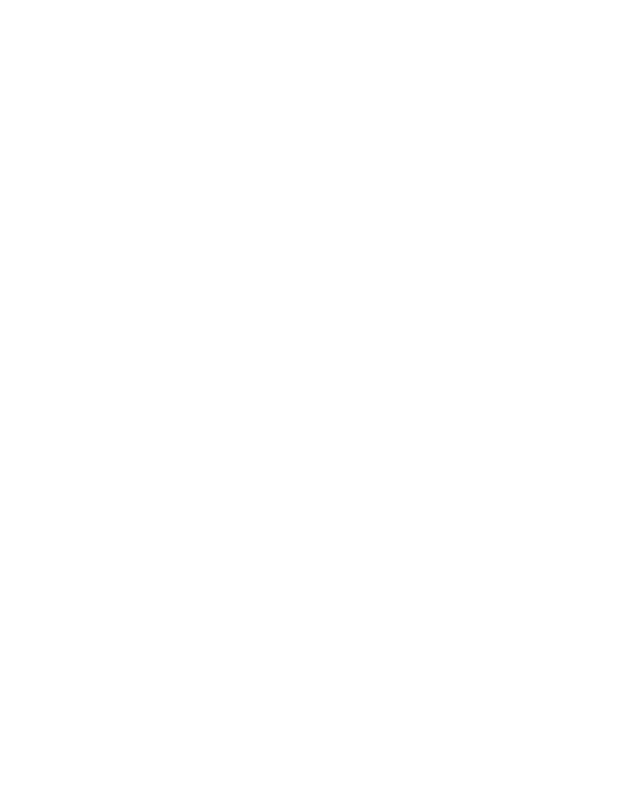
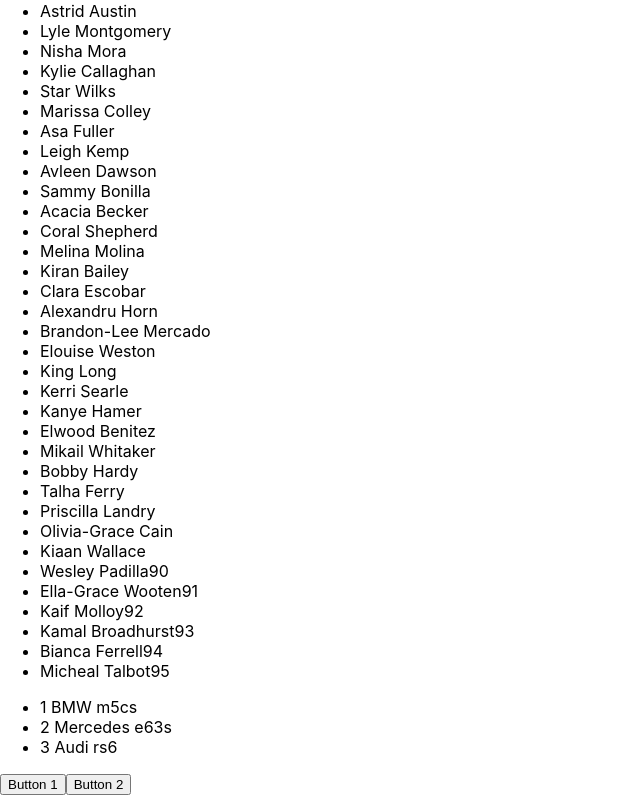
Before and after one commit to AlexAbrello/micro-tasks, a React (Create React App) app: page / in a window 1280 px wide. Shown: the part 1524-2319 px from the top of the page, without its empty margins (0-640 px from the left). Before the commit the page ends 1228 px from the top, so only its background shows below. Built offline with nearby package versions, Linux system fonts and the light colour scheme.

Commit message:
added buttons

```diff
--- a/src/App.tsx
+++ b/src/App.tsx
@@ -2,6 +2,7 @@
 import './App.css';
 import Tasks from './Tasks';
 import {CarsTable} from "./CarsTable";
+import {Button} from "./Button";
 
 
 // Hi Guys!
@@ -134,11 +135,17 @@
         ]
     }
 
+    const clickHandler = (text: string) => {
+        console.log(text)
+    }
+
     return (
-        <div className="App">
+        <div>
             <Tasks title={data1.title} tasks={data1.tasks} students={data1.students} />
             <Tasks title={data2.title} tasks={data2.tasks} students={data2.students} />
             <CarsTable tableData={topCars}/>
+            <Button name={'Button 1'} callBack={() => clickHandler('first button')}/>
+            <Button name={'Button 2'} callBack={() => clickHandler('second button')}/>
         </div>
     );
 }
--- /dev/null
+++ b/src/Button.tsx
@@ -0,0 +1,10 @@
+
+type ButtonPropsType = {
+  name: string
+  callBack: () => void
+}
+export const Button = (props: ButtonPropsType) => {
+  return (
+      <button onClick={props.callBack}>{props.name}</button>
+  )
+}
```
